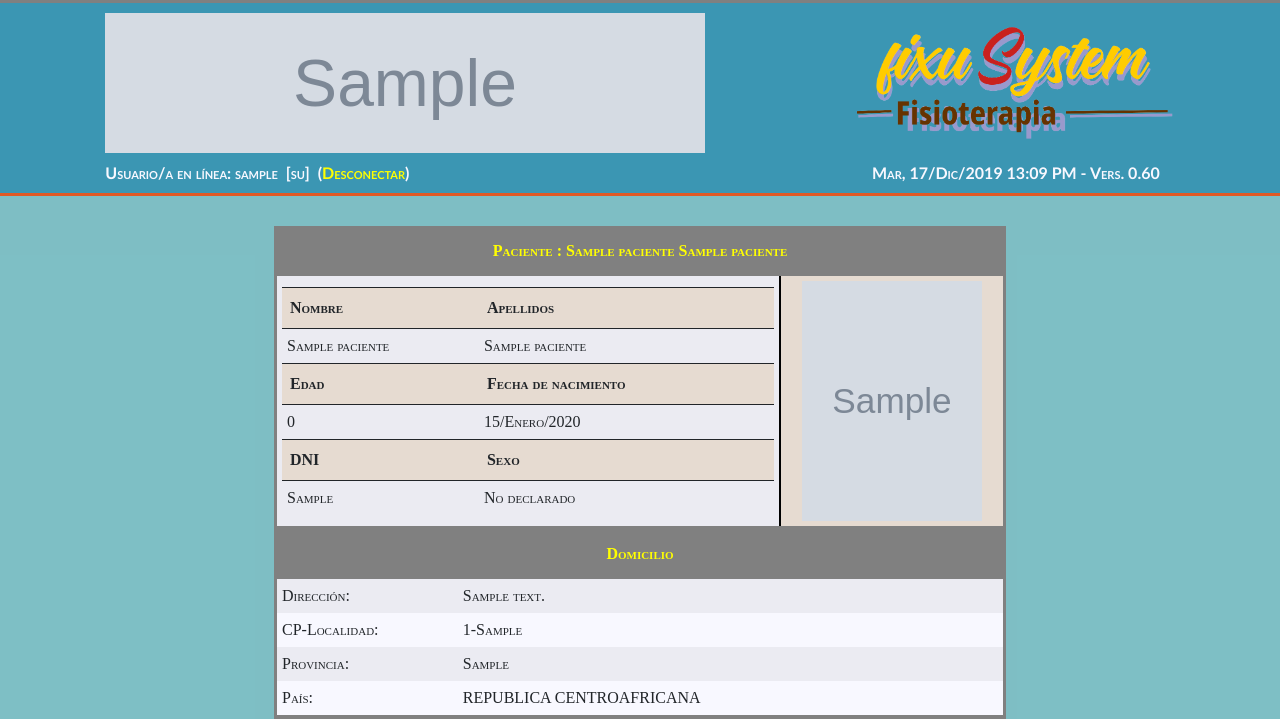
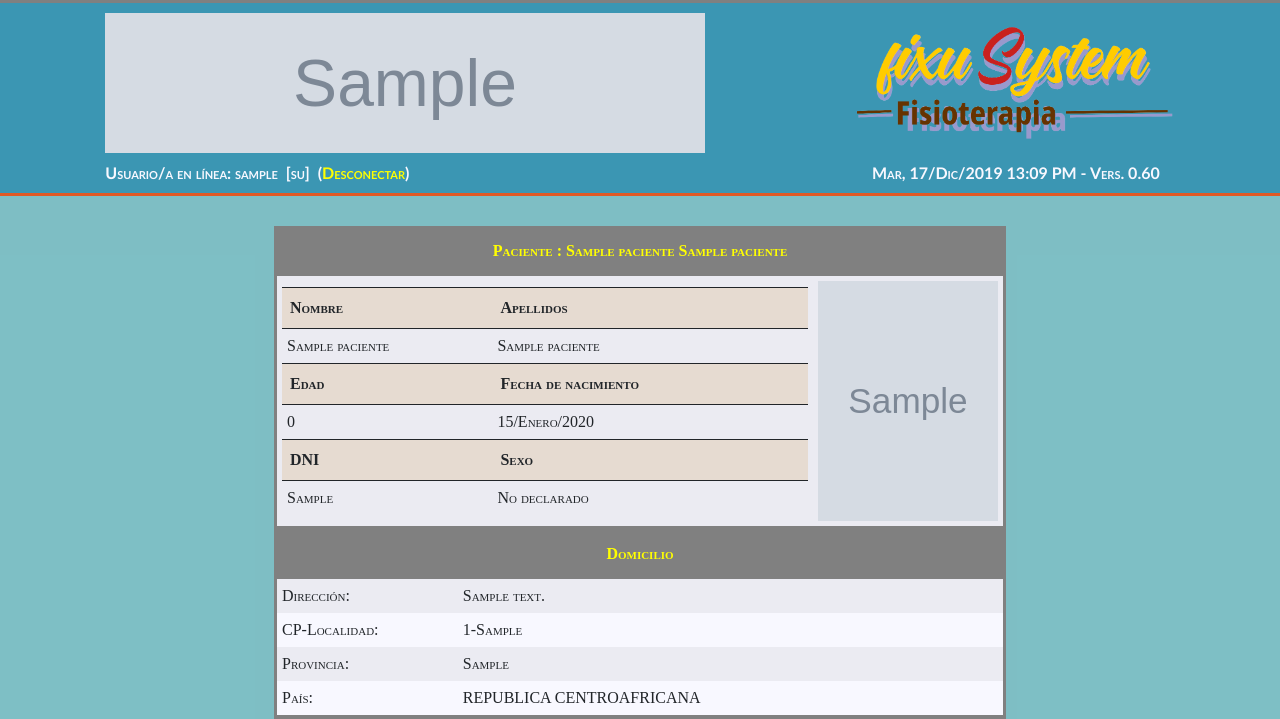
Before and after one commit to amslafuente/fixuSystem, a Django app: page /fixuSystem/pacientes/mostrar/1/ in a window 1280 px wide. Shown: the top 719 px of the page. Run offline with Django 3.2, Linux system fonts and the light colour scheme; a user stored in the database is signed in; tables that the repository leaves empty hold one stand-in row (values such as "Sample post"); grey boxes marked "Sample" are stand-in pictures; some libraries are stand-ins or nearby versions.

Commit message:
gestion_pacientes: small fix in a template/css

```diff
--- a/gestion_pacientes/templates/id_pacientes_tpl.html
+++ b/gestion_pacientes/templates/id_pacientes_tpl.html
@@ -37,8 +37,8 @@
                     <caption class="tbl-capt">Paciente : {{ paciente.name }} {{ paciente.familyname }} </caption>
 
                     <tr>
-                        <td>
-                            <table class="tbl-in-tbl tbl-100">
+                        <td class="tbl-td-80">
+                            <table class="tbl-in-tbl">
 
         		                <!-- Datos personales -->
             		            <tr>
@@ -70,7 +70,7 @@
                             </table>
                         </td>
                         {% if paciente.picturefile.url != '' %}
-                            <td class="td-marco-foto"><img height="240px" width="180px" src="{{ paciente.picturefile.url }}" /></td>
+                            <td><img class="img-paciente" height="240px" width="180px" src="{{ paciente.picturefile.url }}" /></td>
                         {% else %}
                             <td class="td-marco-foto">Sin foto</td>
                         {% endif %}
--- a/static/css/style.css
+++ b/static/css/style.css
@@ -127,6 +127,12 @@ addr { /* --- Estilo de addr del pie de pagina ---*/
     flex-direction: column;
     align-items: center;
     justify-content: space-around;
+
+}
+
+.img-paciente { /*--- Imagen del paciente ---*/
+    float: right;
+    overflow: auto;
 
 }
 
@@ -277,13 +283,8 @@ addr { /* --- Estilo de addr del pie de pagina ---*/
 }
 
 .tbl-in-tbl { /* --- Tabla dentro de otra tabla ---*/
-	margin-left: auto;
-    margin-right: auto;
-    margin-top: auto;
-    margin-bottom: auto;
-	font-family: serif;
-    font-variant: small-caps;
     border-style: none;
+    width: 100%;
 }
 
 .tbl-sinborde { /* --- General de las tablas sin borde ---*/
```
